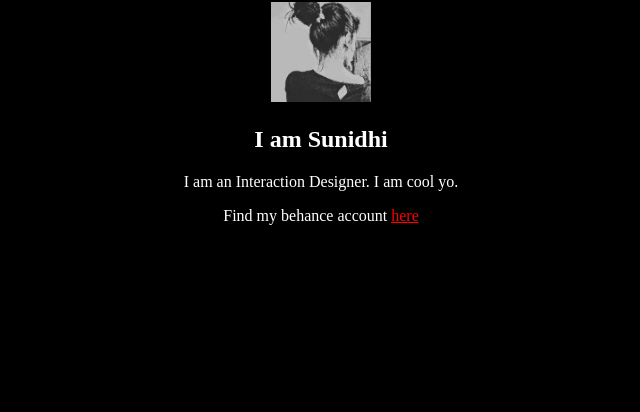
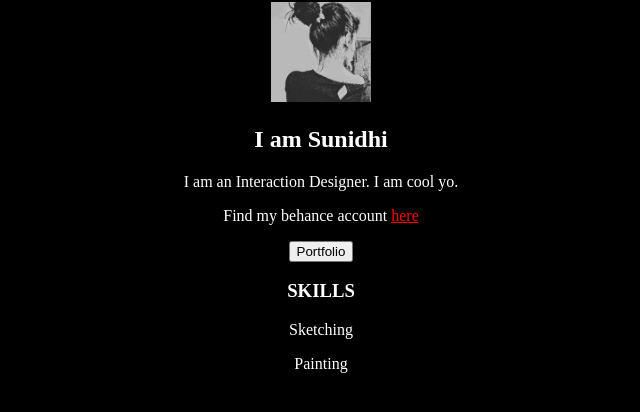
Before and after one commit to Sunidhi-Harish/Sunidhi-Harish, a plain HTML site: page index.html in a window 1280 px wide. Shown: the part 78-490 px from the top of the page, without its empty margins (319-959 px from the left). Drawn offline with Linux system fonts and the light colour scheme.

Commit message:
Update index.html

```diff
--- a/index.html
+++ b/index.html
@@ -10,6 +10,12 @@
 <center>
 <p style= "color:white"> I am an Interaction Designer. I am cool yo. </p>
 <p style= "color:white"> Find my behance account <a style= "color:red" href = "https://www.behance.net/sunidhimharish">here</a></p>
+<a href= "https://www.behance.net/sunidhimharish/" ><button>Portfolio</button> </a>
+<h3 style="color:white">SKILLS</h2>
+
+<p style="color: white"> Sketching </p>
+<p style="color: white"> Painting  </p>
+
 </center>
 </body>
 </html>
```
